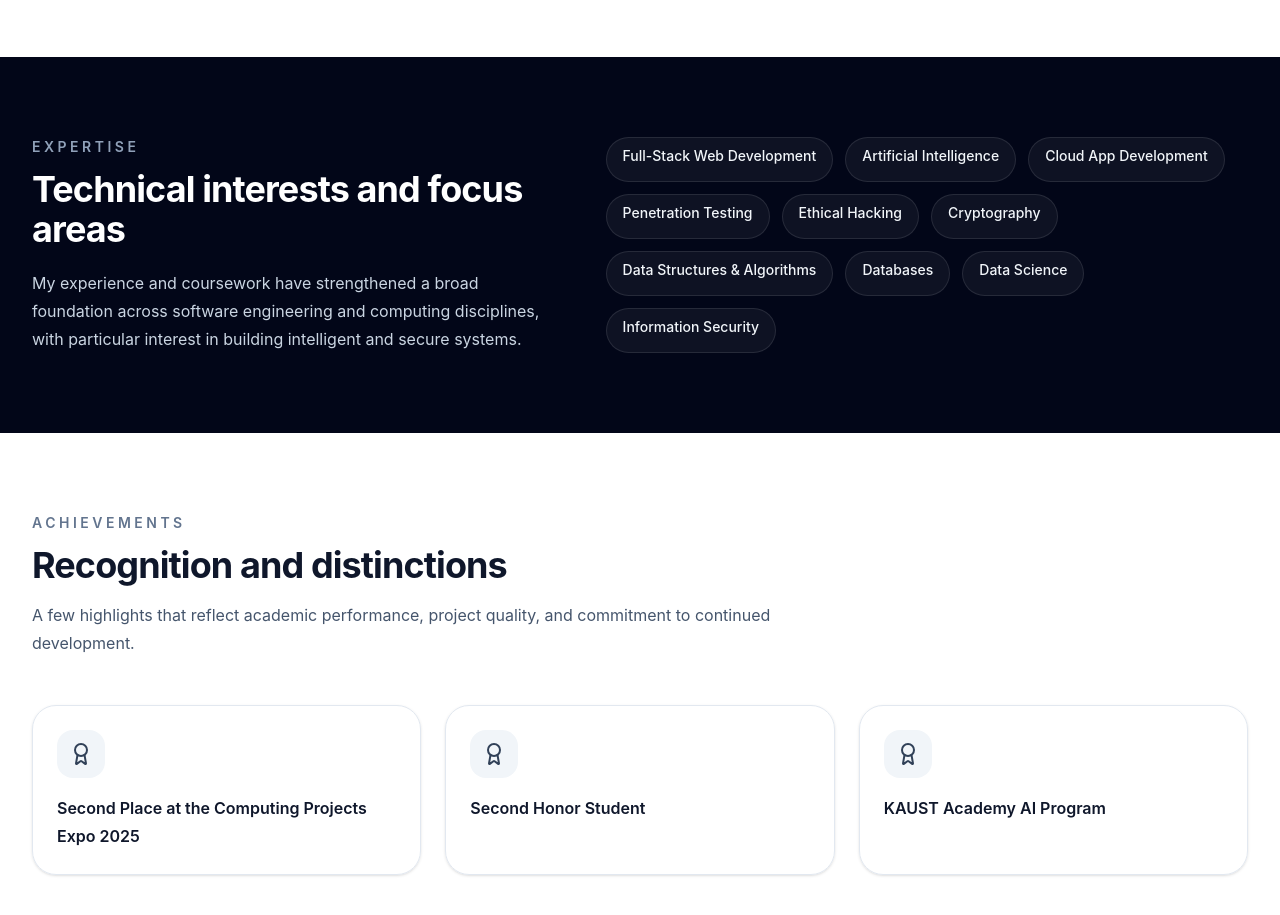
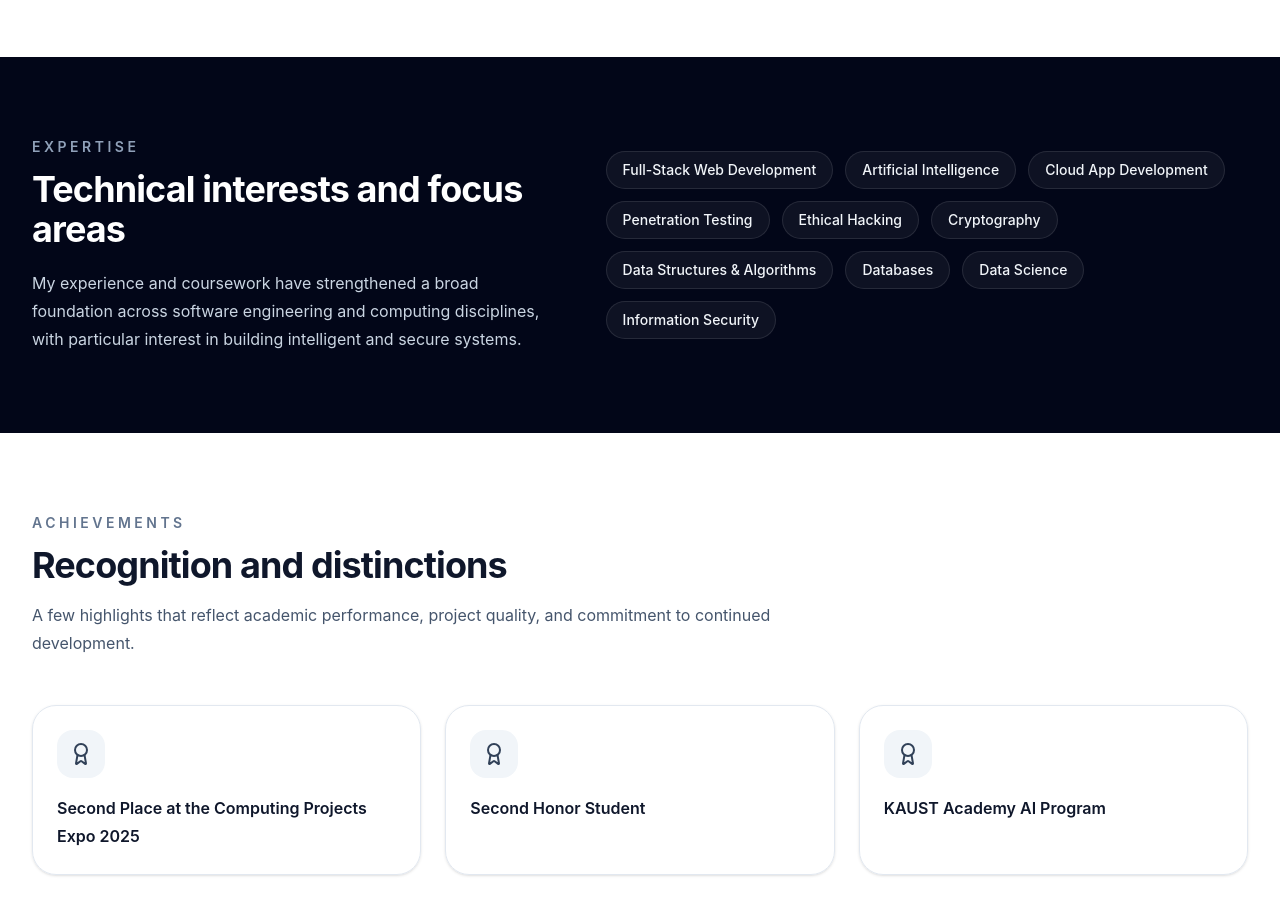
Before and after one commit to amussab/web-portfolio, a React (Vite) app: page / in a window 1280 px wide. Shown: the part 3120-4035 px from the top of the page. Built offline with nearby package versions, Linux system fonts and the light colour scheme.

Commit message:
div centering

```diff
--- a/src/App.jsx
+++ b/src/App.jsx
@@ -391,7 +391,7 @@ export default function AbdulrazaqPortfolio() {
         </section>
 
         <section className="bg-slate-950 py-20 text-white">
-          <div className="mx-auto grid max-w-7xl gap-12 px-6 lg:grid-cols-[0.9fr_1.1fr] lg:px-8">
+          <div className="mx-auto grid max-w-7xl items-center gap-12 px-6 lg:grid-cols-[0.9fr_1.1fr] lg:px-8">
             <div>
               <p className="text-sm font-semibold uppercase tracking-[0.25em] text-slate-400">Expertise</p>
               <h2 className="mt-3 text-3xl font-bold tracking-tight sm:text-4xl">Technical interests and focus areas</h2>
```
